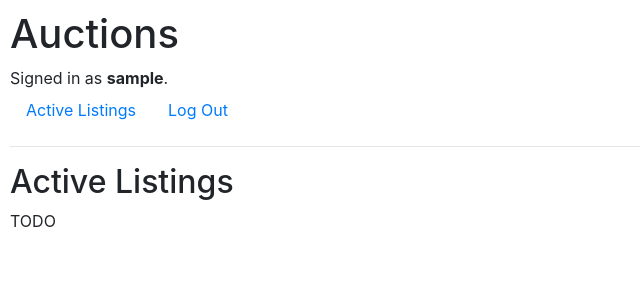
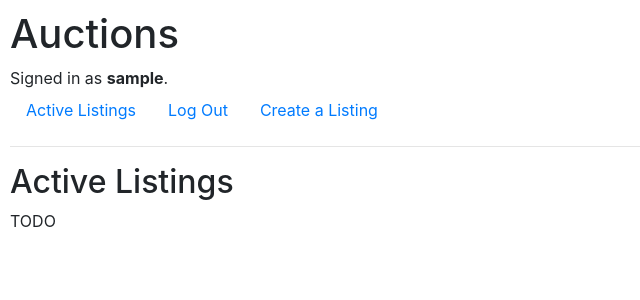
Before and after one commit to NearBee/Commerce, a Django app: page / in a window 1280 px wide. Shown: the top 300 px of the page, without its empty margins (0-640 px from the left). Run offline with Django 3.2, Linux system fonts and the light colour scheme; the visitor is signed in with stand-in values (Sample User, id 1); some libraries are stand-ins or nearby versions.

Commit message:
Updated Nav bar to show "Create listing"

```diff
--- a/commerce/auctions/templates/auctions/layout.html
+++ b/commerce/auctions/templates/auctions/layout.html
@@ -2,11 +2,14 @@
 
 <!DOCTYPE html>
 <html lang="en">
+
 <head>
     <title>{% block title %}Auctions{% endblock %}</title>
-        <link rel="stylesheet" href="https://stackpath.bootstrapcdn.com/bootstrap/4.4.1/css/bootstrap.min.css" integrity="sha384-Vkoo8x4CGsO3+Hhxv8T/Q5PaXtkKtu6ug5TOeNV6gBiFeWPGFN9MuhOf23Q9Ifjh" crossorigin="anonymous">
+    <link rel="stylesheet" href="https://stackpath.bootstrapcdn.com/bootstrap/4.4.1/css/bootstrap.min.css"
+        integrity="sha384-Vkoo8x4CGsO3+Hhxv8T/Q5PaXtkKtu6ug5TOeNV6gBiFeWPGFN9MuhOf23Q9Ifjh" crossorigin="anonymous">
     <link href="{% static 'auctions/styles.css' %}" rel="stylesheet">
 </head>
+
 <body>
     <h1>Auctions</h1>
     <div>
@@ -24,6 +27,9 @@
         <li class="nav-item">
             <a class="nav-link" href="{% url 'logout' %}">Log Out</a>
         </li>
+        <li class="nav-item">
+            <a class="nav-link" href="{% url 'creation' %}">Create a Listing</a>
+        </li>
         {% else %}
         <li class="nav-item">
             <a class="nav-link" href="{% url 'login' %}">Log In</a>
@@ -37,4 +43,5 @@
     {% block body %}
     {% endblock %}
 </body>
+
 </html>
```
Lines whose indentation alone changed are shown as unchanged.
